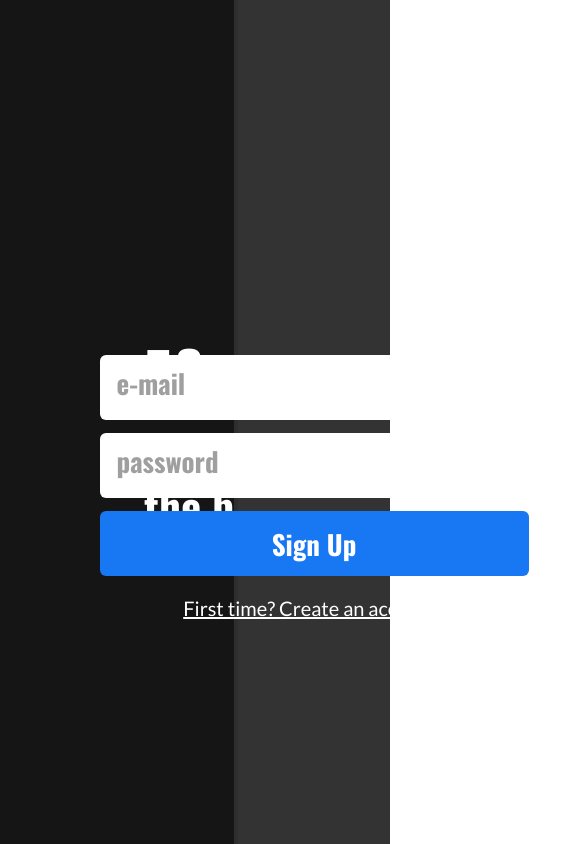
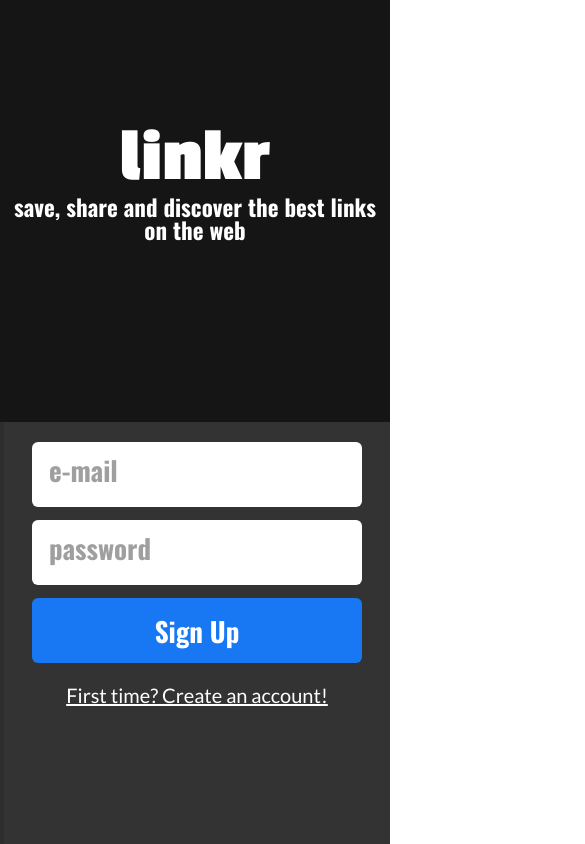
Before and after one commit to CaioVitor1/linkr-Front, a React (Create React App) app: page / in a window 390 px wide. Shown: the top 844 px of the page, 585 px wide, since content can reach past the window. Built offline with nearby package versions, Linux system fonts and the light colour scheme.

Commit message:
feat: login and register 'responsive'

```diff
--- a/src/components/authComponents.js
+++ b/src/components/authComponents.js
@@ -2,12 +2,24 @@ import styled from "styled-components";
 
 export const AuthScreen = styled.div`
   display: flex;
+  @media (max-width: 1066px) {
+    flex-direction: column;
+  }
 `;
 
 export const AuthLogo = styled.div`
   background-color: #151515;
   height: 100vh;
-  width: 60%;
+  min-width: 60%;
+
+  @media (max-width: 1066px) {
+    height: 100%;
+    width: 100%;
+  }
+
+  @media (max-width: 435px) {
+    height: 50vh;
+  }
 `;
 
 export const InfosLogo = styled.div`
@@ -27,6 +39,26 @@ export const InfosLogo = styled.div`
     color: #fff;
     width: 442px;
   }
+
+  @media (max-width: 1066px) {
+    margin: 120px auto;
+    h1 {
+      text-align: center;
+      font-family: "Passion One", cursive;
+      font-size: 76px;
+      font-weight: 700;
+      color: #fff;
+    }
+    h2 {
+      margin: 0 auto;
+      width: auto;
+      text-align: center;
+      font-family: "Oswald", sans-serif;
+      font-size: 23px;
+      font-weight: 700;
+      color: #fff;
+    }
+  }
 `;
 
 export const AuthInputs = styled.div`
@@ -36,17 +68,27 @@ export const AuthInputs = styled.div`
   border-left: 4px solid rgba(0, 0, 0, 0.1);
   background-color: #333333;
   height: 100vh;
-  width: 40%;
+  min-width: 40%;
+
+  @media (max-width: 1066px) {
+    width: 100%;
+    height: 70vh;
+  }
 `;
 
 export const Form = styled.form`
   display: flex;
   flex-direction: column;
+  align-items: center;
   margin-top: 355px;
+
+  @media (max-width: 1066px) {
+    margin-top: 20px;
+  }
 `;
 
 export const Input = styled.input`
-  width: 429px;
+  min-width: 429px;
   height: 65px;
   border-radius: 6px;
   margin-bottom: 13px;
@@ -62,6 +104,10 @@ export const Input = styled.input`
     color: #9f9f9f;
     font-size: 27px;
     font-weight: 700;
+  }
+
+  @media (max-width: 435px) {
+    min-width: 330px;
   }
 `;
 
@@ -83,7 +129,7 @@ export const AuthButton = styled.button`
   align-items: center;
   cursor: pointer;
   height: 65px;
-  width: 429px;
+  min-width: 429px;
 
   font-family: "Oswald", sans-serif;
   font-size: 27px;
@@ -96,6 +142,10 @@ export const AuthButton = styled.button`
 
   svg {
     height: 1rem;
+  }
+
+  @media (max-width: 435px) {
+    min-width: 330px;
   }
 `;
 
```
Also changed, not shown: 1 other file (tests, documents, lock files or other folders).
